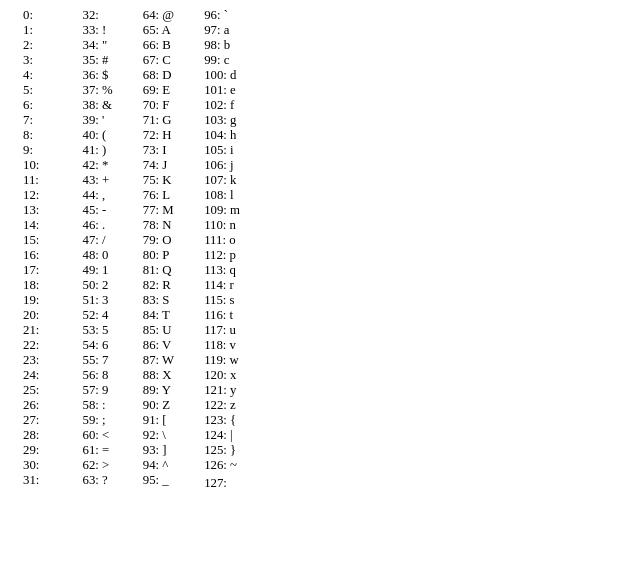
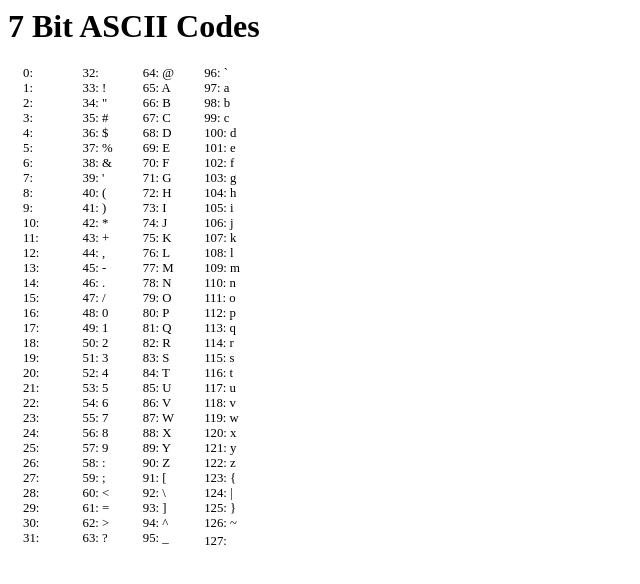
Before and after one commit to Richienb/ascii-table, a plain HTML site: page index.html in a window 1280 px wide. Shown: the whole page, without its empty margins (0-640 px from the left). Drawn offline with Linux system fonts and the light colour scheme.

Commit message:
Update index.html

```diff
--- a/index.html
+++ b/index.html
@@ -1,5 +1,6 @@
 <html>
 <body>
+  <h1>7 Bit ASCII Codes</h1>
 <style type="text/css">p {float: left; padding: 0 15px; margin: 0; font-size: 80%;}</style>
 <script type="text/javascript">
 for (var i=0; i<128; i++) document.writeln ((i%32?'':'<p>') + i + ': ' + String.fromCharCode (i) + '<br>');
```
